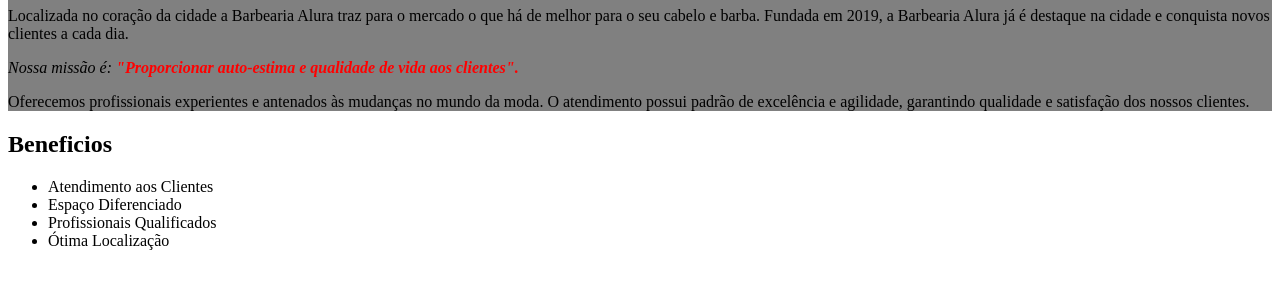
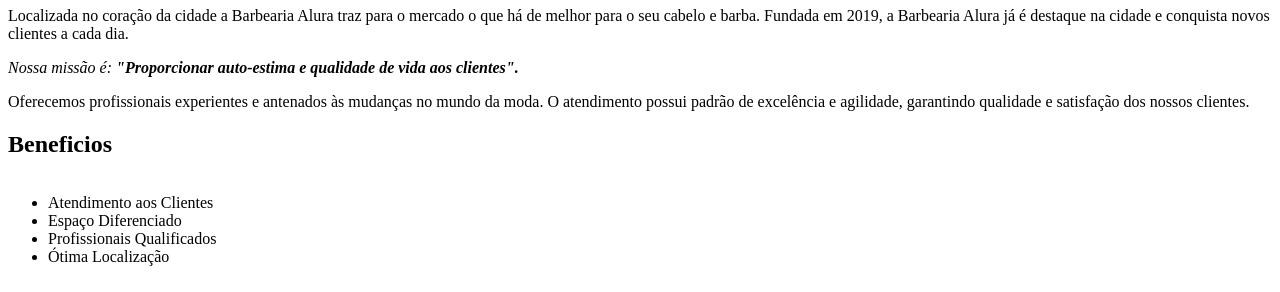
Before and after one commit to mariacechelero/1AnoEMaria, a plain HTML site: page index.html in a window 1280 px wide. Shown: the part 631-923 px from the top of the page. Drawn offline with Linux system fonts and the light colour scheme.

Commit message:
Update style.css
aa

```diff
--- a/style.css
+++ b/style.css
@@ -1,3 +1,6 @@
-.principal{background-color: gray;}
+
+text-align: center;}
 .destaque{color: red;}
 .banner{width: 100%;}
+.lista{display: inline-block;
+vertical-align: top;}
```
